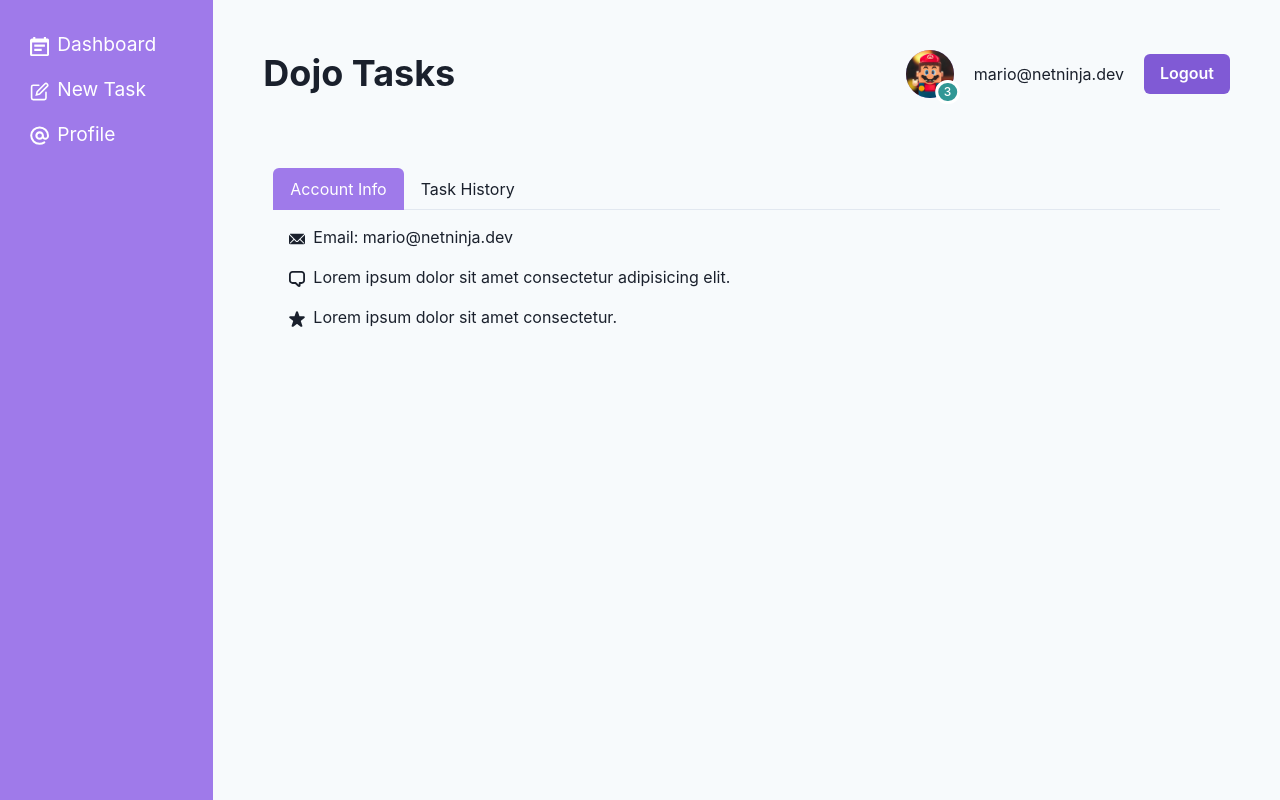
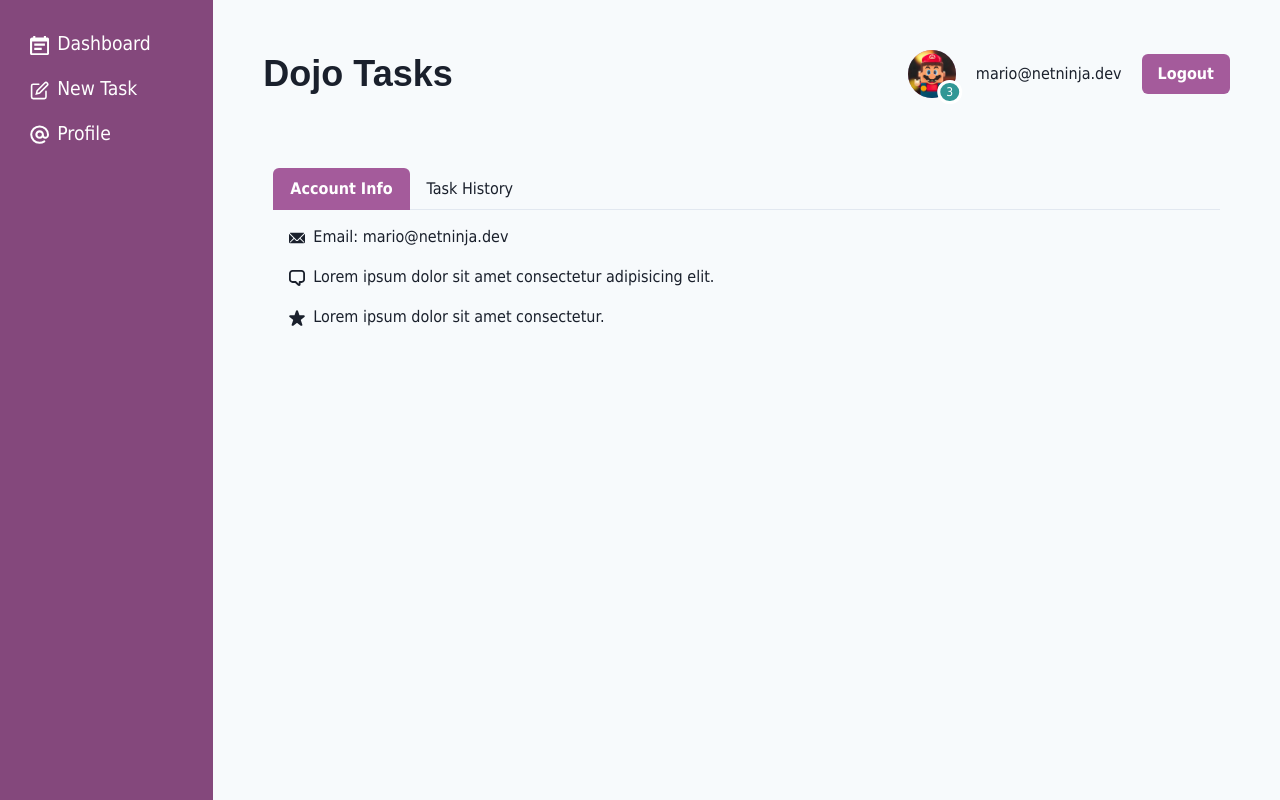
Before and after one commit to katja-roehlig/exploring-chakra-ui, a React (Vite) app: page /profile in a window 1280 px wide. Built offline with nearby package versions, Linux system fonts and the light colour scheme.

Commit message:
feat: add custom theme

```diff
--- a/src/components/Navbar.jsx
+++ b/src/components/Navbar.jsx
@@ -33,7 +33,7 @@ export default function Navbar() {
       <HStack spacing="20px">
         {/* Fasst die 3 nachfolgenden Elemente zusammen und stylt sie */}
 
-        <Avatar name="mario" src="/img/mario.png" bg="purple.400">
+        <Avatar name="mario" src="/img/mario.png" bg="brand.400">
           <AvatarBadge width="1.3em" bg="teal.500">
             <Text fontSize="xs" color="white">
               3
@@ -41,7 +41,7 @@ export default function Navbar() {
           </AvatarBadge>
         </Avatar>
         <Text>mario@netninja.dev</Text>
-        <Button colorScheme="purple" onClick={showToast}>
+        <Button colorScheme="brand" onClick={showToast}>
           Logout
         </Button>
       </HStack>
--- a/src/layouts/RootLayout.jsx
+++ b/src/layouts/RootLayout.jsx
@@ -9,7 +9,7 @@ export default function RootLayout() {
       <GridItem
         as="aside"
         colSpan={{ base: 6, lg: 2, xl: 1 }}
-        bg="purple.400"
+        bg="brand.600"
         minHeight={{ lg: "100vh" }}
         p={{ base: "20px", lg: "30px" }}
       >
--- a/src/main.jsx
+++ b/src/main.jsx
@@ -2,11 +2,32 @@ import React from "react";
 import ReactDOM from "react-dom/client";
 import App from "./App";
 
-import { ChakraProvider } from "@chakra-ui/react";
+import { ChakraProvider, extendTheme } from "@chakra-ui/react";
+
+//extend the theme
+const colors = {
+  brand: {
+    900: "#21121f",
+    800: "#42243e",
+    700: "#63365d",
+    600: "#84487c",
+    500: "#a45b9b",
+    400: "#b77bb0",
+    300: "#c99cc4",
+    200: "#dbbdd7",
+    100: "#eddeeb",
+    50: "#f6eff5",
+  },
+};
+const fonts = {
+  body: "Tahoma",
+  heading: "Arial",
+};
+const customTheme = extendTheme({ colors, fonts });
 
 ReactDOM.createRoot(document.getElementById("root")).render(
   <React.StrictMode>
-    <ChakraProvider>
+    <ChakraProvider theme={customTheme}>
       <App />
     </ChakraProvider>
   </React.StrictMode>
--- a/src/pages/Create.jsx
+++ b/src/pages/Create.jsx
@@ -29,7 +29,7 @@ export default function Create() {
         </FormControl>
 
         <FormControl display="flex" alignItems="center" my="40px">
-          <Checkbox name="isPriority" size="lg" colorScheme="purple" />
+          <Checkbox name="isPriority" size="lg" colorScheme="brand" />
           <FormLabel ml="10px" mb="0">
             Make this a priority task
           </FormLabel>
--- a/src/pages/Dashboard.jsx
+++ b/src/pages/Dashboard.jsx
@@ -39,12 +39,12 @@ export default function Dashboard() {
           <Card
             key={task.id}
             borderTop="8px"
-            borderColor="purple.400"
+            borderColor="brand.400"
             bg="white"
           >
             <CardHeader>
               <Flex gap={5}>
-                <Avatar src={task.img} bg="purple.100" />
+                <Avatar src={task.img} bg="brand.100" />
                 <Box>
                   <Heading as="h3" size="sm">
                     {task.title}
--- a/src/pages/Profile.jsx
+++ b/src/pages/Profile.jsx
@@ -18,10 +18,22 @@ import {
 
 export default function Profile() {
   return (
-    <Tabs mt="40px" p="20px" colorScheme="purple" variant="enclosed">
+    <Tabs mt="40px" p="20px" colorScheme="brand" variant="enclosed">
       <TabList>
-        <Tab _selected={{ color: "white", bg: "purple.400" }}>Account Info</Tab>
-        <Tab _selected={{ color: "white", bg: "purple.400" }}>Task History</Tab>
+        <Tab
+          _selected={{
+            color: "white",
+            fontWeight: "bold",
+            bg: "brand.500",
+          }}
+        >
+          Account Info
+        </Tab>
+        <Tab
+          _selected={{ color: "white", fontWeight: "bold", bg: "brand.500" }}
+        >
+          Task History
+        </Tab>
       </TabList>
 
       <TabPanels>
```
